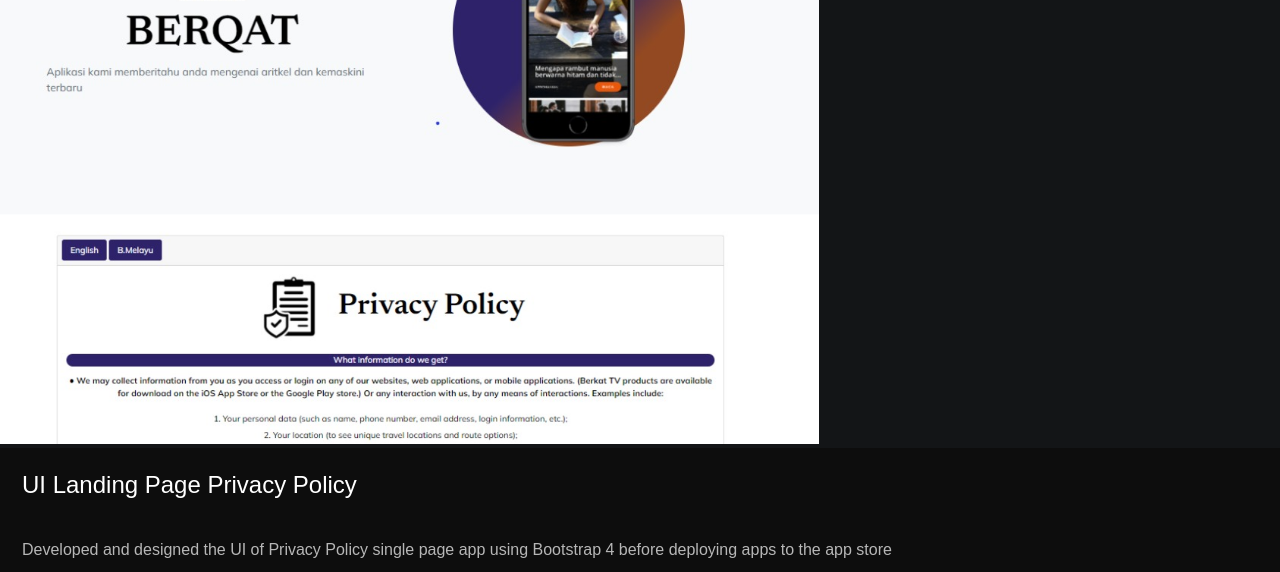
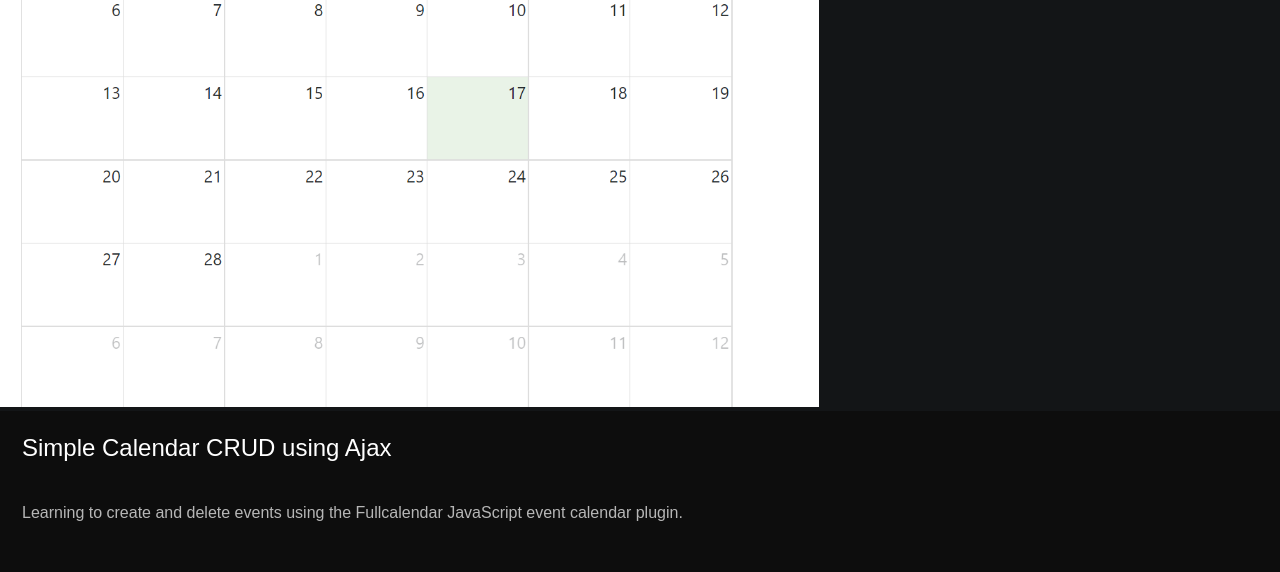
Before and after one commit to ctfarahin28/portfolio, a plain HTML site: page index.html in a window 1280 px wide. Shown: the part 1314-1886 px from the top of the page. Drawn offline with nearby package versions, Linux system fonts and the light colour scheme.

Commit message:
eight  edit

```diff
--- a/index.html
+++ b/index.html
@@ -210,15 +210,15 @@
         <div data-aos="fade-left" data-aos-duration="1000">
           <div class="a-project-card">
             <div class="project-image-container" style="position: relative;">
-              <img class="project-image" src="./images/ui.jpeg"  alt=""  style="position: relative;"/>
+              <img class="project-image" src="./images/cc.png"  alt=""  style="position: relative;"/>
               </div>
             </div>
             <div class="project-content">
-              <p>UI Landing Page Privacy Policy</p>
+              <p>Simple Calendar CRUD  using Ajax</p>
               <div class="about-project">
-                Developed and designed the UI of Privacy Policy single page app using Bootstrap 4 before deploying apps to the app store              </div>
+                Learning to create and delete events using the Fullcalendar JavaScript event calendar plugin.         </div>
               <div class="check-project">
-                <a href="https://github.com/ctfarahin28/landingpage_berqat_tv" target="_blank" rel="noopener noreferrer"
+                <a href="https://github.com/ctfarahin28/full-calendar" target="_blank" rel="noopener noreferrer"
                   ><i class="fab fa-github"></i
                 ></a>
                 <a href="" target="_blank" rel="noopener noreferrer"
```
Also changed, not shown: images/cc.png (added).
